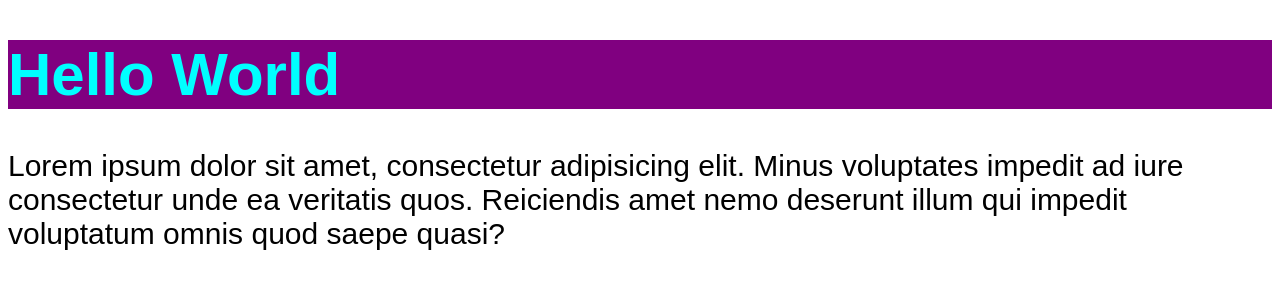
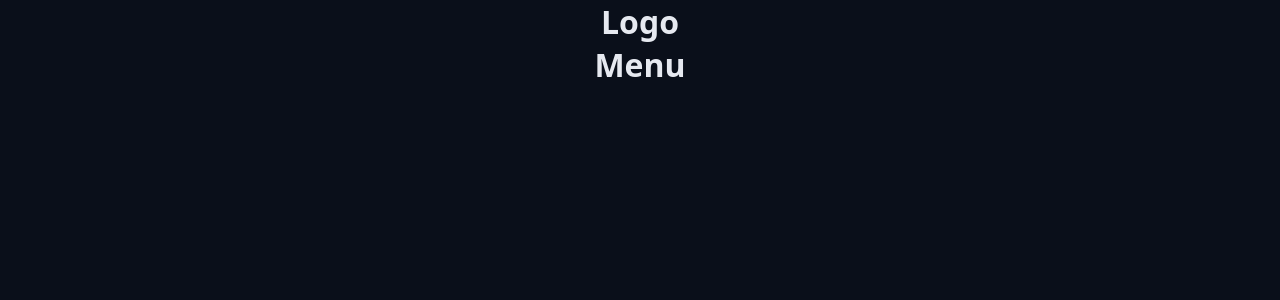
Before and after one commit to Fabriiciosouza/chronos-pomodoro, a React (Vite) app: page / in a window 1280 px wide. Shown: the top 300 px of the page. Built offline with nearby package versions, Linux system fonts and the light colour scheme.

Commit message:
Organizando componentes em pastas padronizadas

```diff
--- a/package.json
+++ b/package.json
@@ -10,6 +10,7 @@
     "preview": "vite preview"
   },
   "dependencies": {
+    "lucide-react": "^0.508.0",
     "react": "^19.1.0",
     "react-dom": "^19.1.0"
   },
--- a/src/App.tsx
+++ b/src/App.tsx
@@ -1,21 +1,18 @@
-import { Heading } from './components/Heading'
 import './styles/theme.css'
 import './styles/global.css'
+import { Heading } from './components/Heading'
+import { Container } from './components/Container'
 
 export function App() {
-  console.log('oi')
+  return (
+    <>
+      <Container>
+        <Heading>Logo</Heading>
+      </Container>
 
-  return (
-    //<div> esse <> </> é um fragmento, ou seja, não renderiza nada no DOM só serve para agrupar elementos como div
-    <>
-      <Heading />
-      <p>
-        Lorem ipsum dolor sit amet, consectetur adipisicing elit. Minus
-        voluptates impedit ad iure consectetur unde ea veritatis quos.
-        Reiciendis amet nemo deserunt illum qui impedit voluptatum omnis quod
-        saepe quasi?
-      </p>
+      <Container>
+        <Heading>Menu</Heading>
+      </Container>
     </>
-    //</div>
   )
 }
--- /dev/null
+++ b/src/components/Container/index.tsx
@@ -0,0 +1,12 @@
+import styles from './styles.module.css'
+
+type ContainerProps = {
+  children: React.ReactNode
+}
+export function Container({ children }: ContainerProps) {
+  return (
+    <div className={styles.container}>
+      <div className={styles.container}>{children}</div>
+    </div>
+  )
+}
--- /dev/null
+++ b/src/components/Container/styles.module.css
@@ -0,0 +1,10 @@
+.container-fluid {
+  max-width: auto;
+}
+.container {
+  max-width: 98rem;
+  margin: 0 auto;
+}
+.content {
+  margin: 3.2rem;
+}
--- a/src/components/Heading.module.css
+++ /dev/null
@@ -1,4 +0,0 @@
-.heading {
-  background: purple;
-  color: cyan;
-}
--- a/src/components/Heading.tsx
+++ /dev/null
@@ -1,5 +0,0 @@
-import styles from './Heading.module.css'
-
-export function Heading() {
-  return <h1 className={styles.heading}>Hello World</h1>
-}
--- /dev/null
+++ b/src/components/Heading/index.tsx
@@ -0,0 +1,9 @@
+import styles from './styles.module.css'
+
+type HeadingProps = {
+  children: React.ReactNode
+  //tudo que o react aceita como children está nesse tipo
+}
+export function Heading(props: HeadingProps) {
+  return <h1 className={styles.heading}>{props.children}</h1>
+}
--- /dev/null
+++ b/src/components/Heading/styles.module.css
@@ -0,0 +1,6 @@
+.heading {
+  display: flex;
+  align-items: center;
+  justify-content: center;
+  gap: 2.4rem;
+}
--- a/src/styles/global.css
+++ b/src/styles/global.css
@@ -1,7 +1,15 @@
+* {
+  margin: 0;
+  padding: 0;
+  box-sizing: border-box;
+}
+html {
+  font-size: 62.5%;
+}
 body {
-  font-family: sans-serif;
-  font-size: 30px;
+  font-family: system-ui, -apple-system, BlinkMacSystemFont, 'Segoe UI', Roboto,
+    Oxygen, Ubuntu, Cantarell, 'Open Sans', 'Helvetica Neue', sans-serif;
+  font-size: 1.6rem; /*16px*/
+  background: var(--gray-900);
+  color: var(--text-default);
 }
-h1 {
-  color: var(--primary);
-}
--- a/src/styles/theme.css
+++ b/src/styles/theme.css
@@ -1,3 +1,38 @@
 :root {
   --primary: pink;
+  --gray-100: #e6e9f0;
+  --gray-200: #cdd3e1;
+  --gray-300: #aab3cc;
+  --gray-400: #555f7d;
+  --gray-500: #454f6a;
+  --gray-600: #363d56;
+  --gray-700: #272f43;
+  --gray-800: #181f2e;
+  --gray-900: #0a0f1a;
+
+  --primary-light: #4de7b7;
+  --primary: #0da170;
+  --primary-dark: #065f46;
+
+  --link-color: #10b981;
+  --link-hover: #0b8a60;
+
+  --success: #22c55e;
+  --warning: #eab308;
+  --error: #991b1b;
+  --info: #0ea5e9;
+
+  --text-over-primary: #0a0f1a;
+  --text-over-primary-dark: #e6e9f0;
+  --text-over-primary-light: #0a0f1a;
+  --text-over-success: #0a0f1a;
+  --text-over-warning: #0a0f1a;
+  --text-over-error: #e6e9f0;
+  --text-over-info: #0a0f1a;
+
+  --text-default: #e6e9f0;
+  --text-muted: #aab3cc;
+
+  --disabled: #555f7d;
+  --text-disabled: #aab3cc;
 }
```
Also changed, not shown: 1 other file (tests, documents, lock files or other folders).
